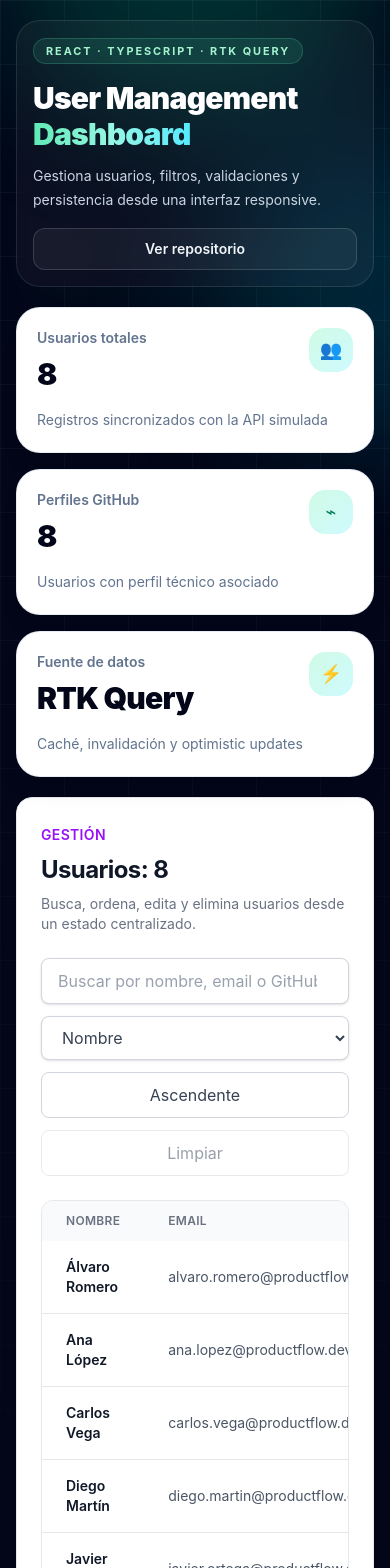
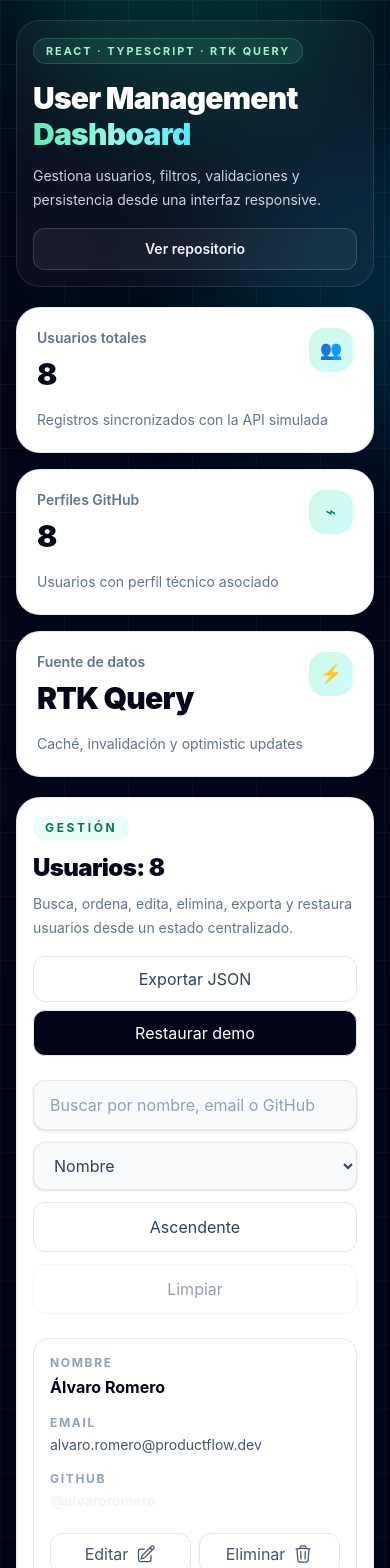
Before and after one commit to i92jogae/react-crud-redux, a React (Vite) app: page / in a window 390 px wide. Shown: the top 1568 px of the page. Built offline with nearby package versions, Linux system fonts and the light colour scheme.

Commit message:
Improve user list responsive layout

```diff
--- a/src/components/ListOfUsers.tsx
+++ b/src/components/ListOfUsers.tsx
@@ -1,4 +1,5 @@
 import { useMemo, useState } from 'react'
+import { toast } from 'sonner'
 import { useAppDispatch, useAppSelector } from '../hooks/store'
 import { useUserActions } from '../hooks/useUserActions'
 import { useGetUsersQuery } from '../store/users/api'
@@ -20,11 +21,25 @@ const getErrorMessage = (error: unknown) => {
   return 'No se han podido cargar los usuarios'
 }
 
+function downloadJson(users: UserWithId[]) {
+  const blob = new Blob([JSON.stringify(users, null, 2)], {
+    type: 'application/json;charset=utf-8'
+  })
+  const url = URL.createObjectURL(blob)
+  const link = document.createElement('a')
+
+  link.href = url
+  link.download = 'redux-users-dashboard-users.json'
+  link.click()
+
+  URL.revokeObjectURL(url)
+}
+
 export function ListOfUsers() {
   const dispatch = useAppDispatch()
   const { search, sortBy, sortDirection } = useAppSelector((state) => state.usersUi)
   const { data: users = [], error, isError, isFetching, isLoading, refetch } = useGetUsersQuery()
-  const { isDeleting, removeUser } = useUserActions()
+  const { isDeleting, isResetting, removeUser, resetDemoData } = useUserActions()
   const [editingUser, setEditingUser] = useState<UserWithId | null>(null)
 
   const filteredUsers = useMemo(() => {
@@ -61,32 +76,73 @@ export function ListOfUsers() {
     }
   }
 
+  const handleResetDemoData = async () => {
+    const isConfirmed = window.confirm(
+      '¿Quieres restaurar los usuarios iniciales de la demo? Se perderán los cambios locales.'
+    )
+
+    if (!isConfirmed) return
+
+    try {
+      await resetDemoData()
+      dispatch(resetFilters())
+    } catch {
+      // Error handled by the RTK Query error middleware
+    }
+  }
+
+  const handleExportUsers = () => {
+    downloadJson(filteredUsers)
+    toast.success('Usuarios exportados en JSON')
+  }
+
   const hasActiveFilters = search.trim().length > 0
+  const hasUsersToExport = filteredUsers.length > 0
 
   return (
-    <section className="w-full rounded-2xl border border-gray-200 bg-white p-6 text-left shadow-sm">
-      <header className="mb-6 flex flex-col gap-4 lg:flex-row lg:items-end lg:justify-between">
-        <div>
-          <span className="text-sm font-semibold uppercase tracking-wide text-purple-600">
+    <section className="w-full min-w-0 overflow-hidden rounded-3xl border border-slate-200/80 bg-white p-4 text-left shadow-xl shadow-slate-950/10 sm:p-6">
+      <header className="mb-6 flex min-w-0 flex-col gap-4 lg:flex-row lg:items-end lg:justify-between">
+        <div className="min-w-0">
+          <span className="inline-flex rounded-full bg-emerald-50 px-3 py-1 text-xs font-bold uppercase tracking-[0.22em] text-emerald-700">
             Gestión
           </span>
-          <h2 className="mt-2 text-2xl font-bold tracking-tight text-gray-900">
+          <h2 className="mt-3 text-2xl font-black tracking-tight text-slate-950">
             Usuarios: {users.length}
           </h2>
-          <p className="mt-2 text-sm text-gray-500">
-            Busca, ordena, edita y elimina usuarios desde un estado centralizado.
+          <p className="mt-2 max-w-2xl text-sm leading-6 text-slate-500">
+            Busca, ordena, edita, elimina, exporta y restaura usuarios desde un estado centralizado.
           </p>
         </div>
 
+        <div className="flex flex-col gap-2 sm:flex-row sm:flex-wrap lg:justify-end">
           {isFetching && !isLoading && (
-          <span className="inline-flex w-fit rounded-full bg-purple-50 px-3 py-1 text-sm font-medium text-purple-700">
+            <span className="inline-flex items-center justify-center rounded-xl bg-emerald-50 px-3 py-2 text-sm font-semibold text-emerald-700">
               Sincronizando...
             </span>
           )}
+
+          <button
+            type="button"
+            onClick={handleExportUsers}
+            disabled={!hasUsersToExport}
+            className="rounded-xl border border-slate-200 bg-white px-4 py-2.5 text-sm font-semibold text-slate-700 transition hover:-translate-y-0.5 hover:border-emerald-200 hover:bg-emerald-50 hover:text-emerald-800 focus:outline-none focus:ring-2 focus:ring-emerald-200 disabled:cursor-not-allowed disabled:opacity-50"
+          >
+            Exportar JSON
+          </button>
+
+          <button
+            type="button"
+            onClick={() => void handleResetDemoData()}
+            disabled={isResetting}
+            className="rounded-xl border border-slate-200 bg-slate-950 px-4 py-2.5 text-sm font-semibold text-white transition hover:-translate-y-0.5 hover:bg-slate-800 focus:outline-none focus:ring-2 focus:ring-emerald-200 disabled:cursor-not-allowed disabled:opacity-60"
+          >
+            {isResetting ? 'Restaurando...' : 'Restaurar demo'}
+          </button>
+        </div>
       </header>
 
-      <div className="mb-6 grid gap-3 lg:grid-cols-[1fr_180px_auto_auto]">
-        <div>
+      <div className="mb-6 grid min-w-0 gap-3 md:grid-cols-[minmax(0,1fr)_180px_auto_auto]">
+        <div className="min-w-0">
           <label htmlFor="search-users" className="sr-only">
             Buscar usuarios
           </label>
@@ -96,7 +152,7 @@ export function ListOfUsers() {
             value={search}
             onChange={(event) => dispatch(setSearch(event.target.value))}
             placeholder="Buscar por nombre, email o GitHub"
-            className="block w-full rounded-lg border border-gray-300 bg-white px-4 py-2.5 text-sm text-gray-900 shadow-sm outline-none transition placeholder:text-gray-400 focus:border-purple-500 focus:ring-2 focus:ring-purple-200"
+            className="block w-full rounded-xl border border-slate-200 bg-slate-50 px-4 py-3 text-sm text-slate-900 shadow-sm outline-none transition placeholder:text-slate-400 focus:border-emerald-400 focus:bg-white focus:ring-4 focus:ring-emerald-100"
           />
         </div>
 
@@ -107,7 +163,7 @@ export function ListOfUsers() {
           id="sort-users"
           value={sortBy}
           onChange={(event) => dispatch(setSortBy(event.target.value as SortBy))}
-          className="rounded-lg border border-gray-300 bg-white px-4 py-2.5 text-sm font-medium text-gray-700 shadow-sm outline-none transition focus:border-purple-500 focus:ring-2 focus:ring-purple-200"
+          className="w-full rounded-xl border border-slate-200 bg-slate-50 px-4 py-3 text-sm font-semibold text-slate-700 shadow-sm outline-none transition focus:border-emerald-400 focus:bg-white focus:ring-4 focus:ring-emerald-100"
         >
           {sortOptions.map((option) => (
             <option key={option.value} value={option.value}>
@@ -119,7 +175,7 @@ export function ListOfUsers() {
         <button
           type="button"
           onClick={() => dispatch(toggleSortDirection())}
-          className="rounded-lg border border-gray-300 px-4 py-2.5 text-sm font-semibold text-gray-700 transition hover:bg-gray-50 focus:outline-none focus:ring-2 focus:ring-purple-300"
+          className="w-full rounded-xl border border-slate-200 px-4 py-3 text-sm font-semibold text-slate-700 transition hover:border-emerald-200 hover:bg-emerald-50 hover:text-emerald-800 focus:outline-none focus:ring-2 focus:ring-emerald-200"
         >
           {sortDirection === 'asc' ? 'Ascendente' : 'Descendente'}
         </button>
@@ -128,25 +184,25 @@ export function ListOfUsers() {
           type="button"
           onClick={() => dispatch(resetFilters())}
           disabled={!hasActiveFilters}
-          className="rounded-lg border border-gray-300 px-4 py-2.5 text-sm font-semibold text-gray-700 transition hover:bg-gray-50 focus:outline-none focus:ring-2 focus:ring-purple-300 disabled:cursor-not-allowed disabled:opacity-50"
+          className="w-full rounded-xl border border-slate-200 px-4 py-3 text-sm font-semibold text-slate-700 transition hover:border-emerald-200 hover:bg-emerald-50 hover:text-emerald-800 focus:outline-none focus:ring-2 focus:ring-emerald-200 disabled:cursor-not-allowed disabled:opacity-50"
         >
           Limpiar
         </button>
       </div>
 
       {isLoading && (
-        <div className="rounded-xl border border-dashed border-gray-300 p-8 text-center text-sm text-gray-500">
+        <div className="rounded-2xl border border-dashed border-slate-300 p-8 text-center text-sm text-slate-500">
           Cargando usuarios...
         </div>
       )}
 
       {isError && (
-        <div className="rounded-xl border border-red-200 bg-red-50 p-4 text-sm text-red-700">
+        <div className="rounded-2xl border border-red-200 bg-red-50 p-4 text-sm text-red-700">
           <p>{getErrorMessage(error)}</p>
           <button
             type="button"
             onClick={() => void refetch()}
-            className="mt-3 rounded-lg bg-red-600 px-4 py-2 text-sm font-semibold text-white transition hover:bg-red-700"
+            className="mt-3 rounded-xl bg-red-600 px-4 py-2 text-sm font-semibold text-white transition hover:bg-red-700"
           >
             Reintentar
           </button>
@@ -154,9 +210,9 @@ export function ListOfUsers() {
       )}
 
       {!isLoading && !isError && filteredUsers.length === 0 && (
-        <div className="rounded-xl border border-dashed border-gray-300 p-8 text-center">
-          <h3 className="text-lg font-semibold text-gray-900">No hay usuarios para mostrar</h3>
-          <p className="mt-2 text-sm text-gray-500">
+        <div className="rounded-2xl border border-dashed border-slate-300 p-8 text-center">
+          <h3 className="text-lg font-bold text-slate-950">No hay usuarios para mostrar</h3>
+          <p className="mt-2 text-sm text-slate-500">
             {hasActiveFilters
               ? 'Prueba con otra búsqueda o limpia los filtros aplicados.'
               : 'Crea el primer usuario desde el formulario lateral.'}
@@ -165,57 +221,65 @@ export function ListOfUsers() {
       )}
 
       {!isLoading && !isError && filteredUsers.length > 0 && (
-        <div className="relative overflow-x-auto rounded-xl border border-gray-200">
-          <table className="w-full text-left text-sm text-gray-600">
-            <thead className="bg-gray-50 text-xs uppercase tracking-wide text-gray-500">
-              <tr>
-                <th scope="col" className="px-6 py-3 font-semibold">
+        <div className="min-w-0 overflow-hidden rounded-2xl border border-slate-200 bg-white">
+          <div className="hidden grid-cols-[1.1fr_1.45fr_1fr_112px] gap-4 bg-slate-50 px-5 py-3 text-xs font-bold uppercase tracking-[0.14em] text-slate-500 md:grid">
+            <span>Nombre</span>
+            <span>Email</span>
+            <span>GitHub</span>
+            <span className="text-right">Acciones</span>
+          </div>
+
+          <div className="divide-y divide-slate-100">
+            {filteredUsers.map((user) => (
+              <article
+                key={user.id}
+                className="grid min-w-0 gap-4 p-4 transition hover:bg-slate-50 md:grid-cols-[1.1fr_1.45fr_1fr_112px] md:items-center md:px-5 md:py-4"
+              >
+                <div className="min-w-0">
+                  <p className="text-xs font-bold uppercase tracking-[0.14em] text-slate-400 md:hidden">
                     Nombre
-                </th>
-                <th scope="col" className="px-6 py-3 font-semibold">
+                  </p>
+                  <p className="mt-1 font-bold text-slate-950 md:mt-0">{user.name}</p>
+                </div>
+
+                <div className="min-w-0">
+                  <p className="text-xs font-bold uppercase tracking-[0.14em] text-slate-400 md:hidden">
                     Email
-                </th>
-                <th scope="col" className="px-6 py-3 font-semibold">
+                  </p>
+                  <p className="mt-1 break-all text-sm text-slate-600 md:mt-0 md:truncate">
+                    {user.email}
+                  </p>
+                </div>
+
+                <div className="min-w-0">
+                  <p className="text-xs font-bold uppercase tracking-[0.14em] text-slate-400 md:hidden">
                     GitHub
-                </th>
-                <th scope="col" className="px-6 py-3 text-right font-semibold">
-                  Acciones
-                </th>
-              </tr>
-            </thead>
-
-            <tbody className="divide-y divide-gray-200 bg-white">
-              {filteredUsers.map((user) => (
-                <tr key={user.id} className="transition hover:bg-gray-50">
-                  <th scope="row" className="px-6 py-4 font-semibold text-gray-900">
-                    {user.name}
-                  </th>
-                  <td className="px-6 py-4">{user.email}</td>
-                  <td className="px-6 py-4">
+                  </p>
                   <a
                     href={`https://github.com/${user.github}`}
                     target="_blank"
                     rel="noreferrer"
-                      className="font-medium text-purple-600 hover:underline"
+                    className="mt-1 inline-block max-w-full truncate text-sm font-bold text-emerald-700 hover:text-emerald-800 hover:underline md:mt-0"
                   >
                     @{user.github}
                   </a>
-                  </td>
-                  <td className="px-6 py-4">
-                    <div className="flex justify-end gap-2">
+                </div>
+
+                <div className="flex min-w-0 items-center gap-2 md:justify-end">
                   <button
                     type="button"
                     aria-label={`Editar usuario ${user.name}`}
                     onClick={() => setEditingUser(user)}
-                        className="rounded-lg border border-gray-300 p-2 text-gray-600 transition hover:border-purple-200 hover:bg-purple-50 hover:text-purple-700 focus:outline-none focus:ring-2 focus:ring-purple-300"
+                    className="inline-flex flex-1 items-center justify-center rounded-xl border border-slate-200 px-3 py-2 text-sm font-semibold text-slate-600 transition hover:border-emerald-200 hover:bg-emerald-50 hover:text-emerald-800 focus:outline-none focus:ring-2 focus:ring-emerald-200 md:flex-none md:p-2"
                   >
+                    <span className="md:sr-only">Editar</span>
                     <svg
                       xmlns="http://www.w3.org/2000/svg"
                       fill="none"
                       viewBox="0 0 24 24"
                       strokeWidth={1.5}
                       stroke="currentColor"
-                          className="size-5"
+                      className="ml-2 size-5 md:ml-0"
                       aria-hidden="true"
                     >
                       <path
@@ -231,15 +295,16 @@ export function ListOfUsers() {
                     aria-label={`Eliminar usuario ${user.name}`}
                     disabled={isDeleting}
                     onClick={() => void handleDeleteUser(user)}
-                        className="rounded-lg border border-gray-300 p-2 text-gray-600 transition hover:border-red-200 hover:bg-red-50 hover:text-red-700 focus:outline-none focus:ring-2 focus:ring-red-300 disabled:cursor-not-allowed disabled:opacity-60"
+                    className="inline-flex flex-1 items-center justify-center rounded-xl border border-slate-200 px-3 py-2 text-sm font-semibold text-slate-600 transition hover:border-red-200 hover:bg-red-50 hover:text-red-700 focus:outline-none focus:ring-2 focus:ring-red-200 disabled:cursor-not-allowed disabled:opacity-60 md:flex-none md:p-2"
                   >
+                    <span className="md:sr-only">Eliminar</span>
                     <svg
                       xmlns="http://www.w3.org/2000/svg"
                       fill="none"
                       viewBox="0 0 24 24"
                       strokeWidth={1.5}
                       stroke="currentColor"
-                          className="size-5"
+                      className="ml-2 size-5 md:ml-0"
                       aria-hidden="true"
                     >
                       <path
@@ -250,11 +315,9 @@ export function ListOfUsers() {
                     </svg>
                   </button>
                 </div>
-                  </td>
-                </tr>
+              </article>
             ))}
-            </tbody>
-          </table>
+          </div>
         </div>
       )}
 
```
Lines whose indentation alone changed are shown as unchanged.
